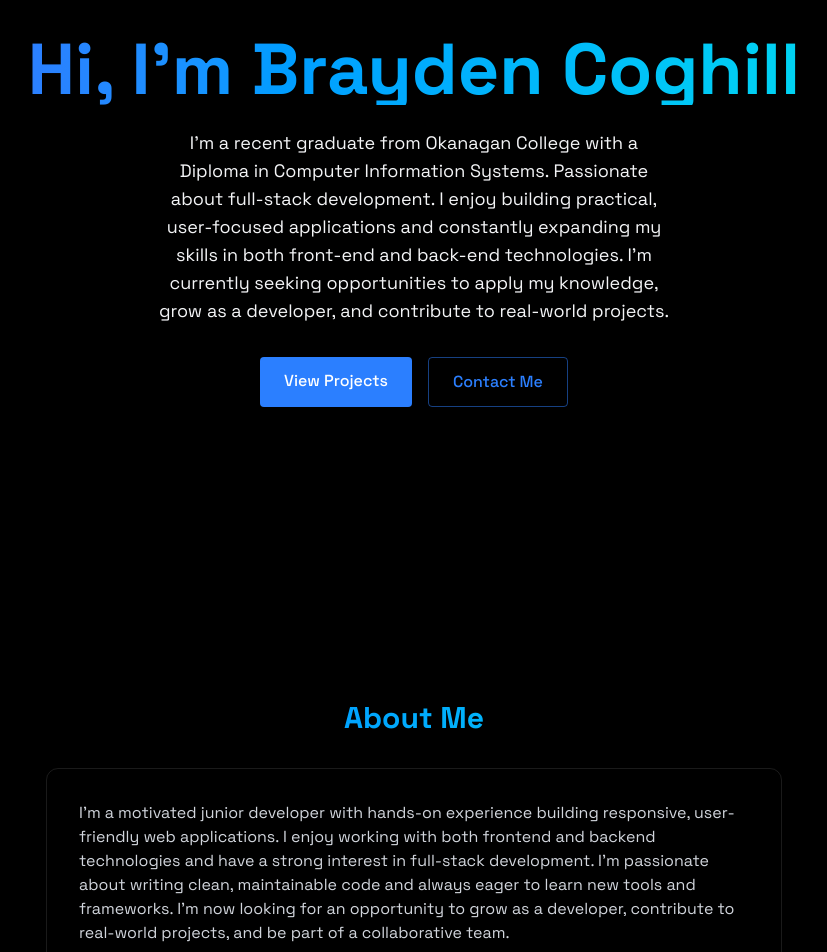
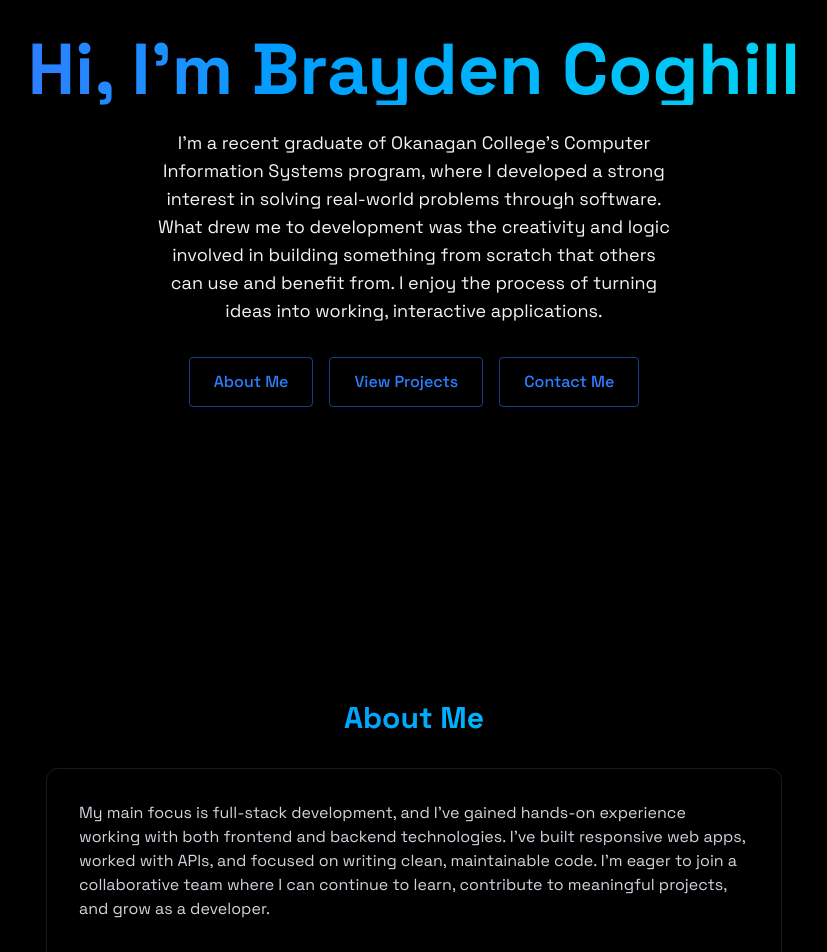
Before and after one commit to CoghillB/portfolio, a React (Vite) app: page / in a window 1280 px wide. Shown: the part 180-1132 px from the top of the page, without its empty margins (226-1053 px from the left). Built offline with nearby package versions, Linux system fonts and the light colour scheme; the HTML template or start-up script is replaced by a standard one.

Commit message:
fix: enhance content in About and Home components for clarity and engagement

```diff
--- a/src/components/sections/About.jsx
+++ b/src/components/sections/About.jsx
@@ -40,12 +40,12 @@ export const About = () => {
 
                     <div className="rounded-xl p-8 border-white/10 border hover:-translate-y-1 transition-all">
                         <p className="text-gray-300 mb-6">
-                            I'm a motivated junior developer with hands-on experience building responsive,
-                            user-friendly web applications. I enjoy working with both frontend and backend technologies and
-                            have a strong interest in full-stack development. I'm passionate about writing clean,
-                            maintainable code and always eager to learn new tools and frameworks.
-                            I'm now looking for an opportunity to grow as a developer, contribute to real-world projects,
-                            and be part of a collaborative team.
+                            My main focus is full-stack development, and I’ve gained hands-on experience working with both frontend
+                            and backend technologies. I’ve built responsive web apps, worked with APIs, and focused on writing clean,
+                            maintainable code. I’m eager to join a collaborative team where I can continue to learn,
+                            contribute to meaningful projects, and grow as a developer.
+
+
                         </p>
 
                         <div className="flex flex-col gap-6">
--- a/src/components/sections/Home.jsx
+++ b/src/components/sections/Home.jsx
@@ -13,18 +13,24 @@ export const Home = () => {
                     </h1>
 
                     <p className="tex-gray-400 text-lg mb-8 max-w-lg mx-auto">
-                        I'm a recent graduate from Okanagan College with a Diploma in Computer Information Systems.
-                        Passionate about full-stack development. I enjoy building practical,
-                        user-focused applications and constantly expanding my skills in both front-end and back-end technologies.
-                        I'm currently seeking opportunities to apply my knowledge, grow as a developer, and contribute to real-world projects.
-
+                        I’m a recent graduate of Okanagan College’s Computer Information Systems program,
+                        where I developed a strong interest in solving real-world problems through software.
+                        What drew me to development was the creativity and logic involved in building
+                        something from scratch that others can use and benefit from.
+                        I enjoy the process of turning ideas into working, interactive applications.
 
                     </p>
                     <div className="flex justify-center space-x-4">
                         <a
+                            href="#about"
+                            className="border border-blue-500/50 text-blue-500 py-3 px-6 rounded font-medium transition-all duration-200
+                            hover:-translate-y-0.5 hover:shadow-[0_0_15px_rgba(59, 130, 246, 0.2)] hover:bg-blue-500/10"                        >
+                            About Me
+                        </a>
+                        <a
                             href="#projects"
-                            className="bg-blue-500 text-white py-3 px-6 rounded font-medium transition relative overflow-hidden hover:-translate-y-0.5 hover:shadow-[0_0_15px_rgba(59, 130, 246, 0.4)]"
-                        >
+                            className="border border-blue-500/50 text-blue-500 py-3 px-6 rounded font-medium transition-all duration-200
+                            hover:-translate-y-0.5 hover:shadow-[0_0_15px_rgba(59, 130, 246, 0.2)] hover:bg-blue-500/10"                        >
                             View Projects
                         </a>
 
```
